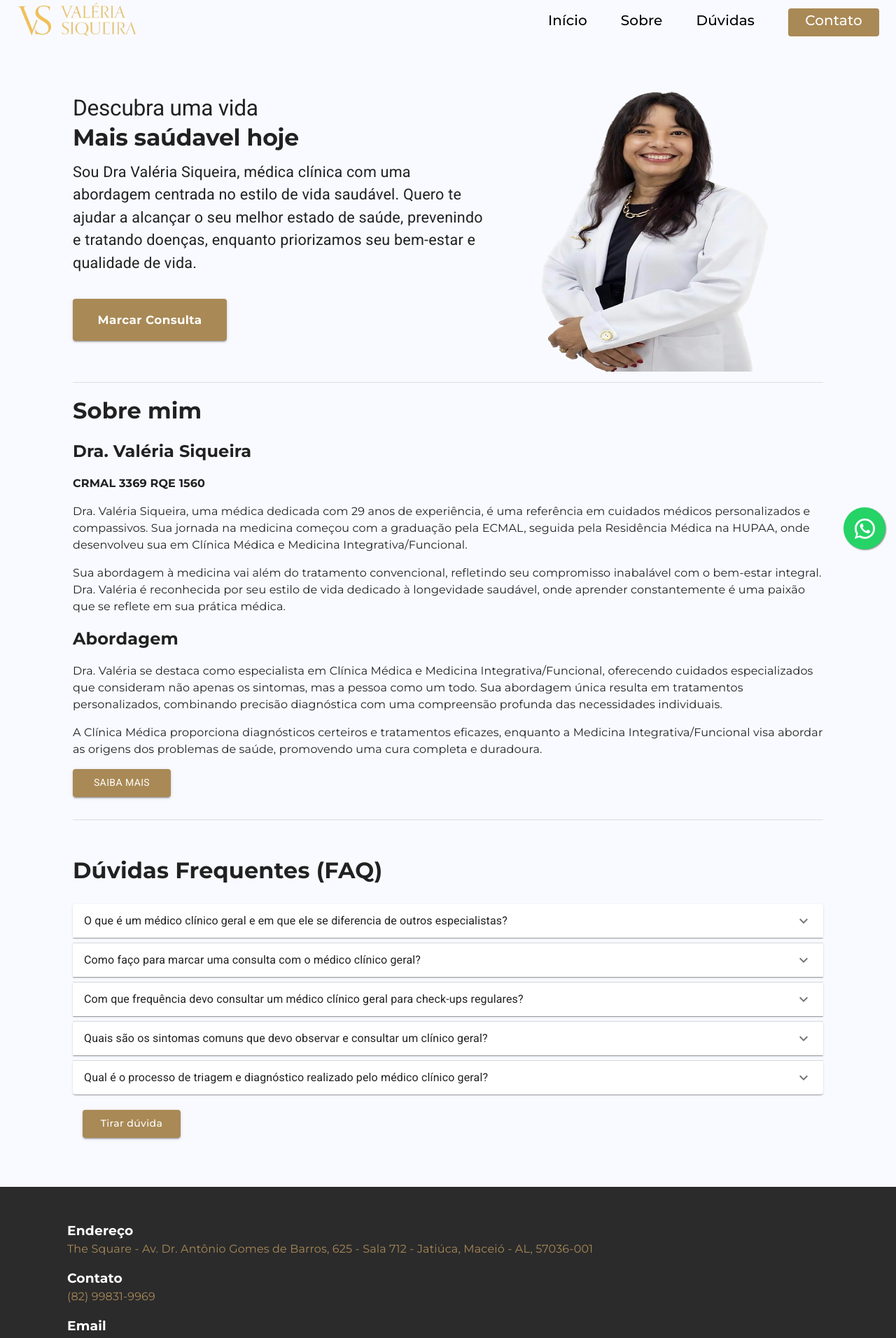
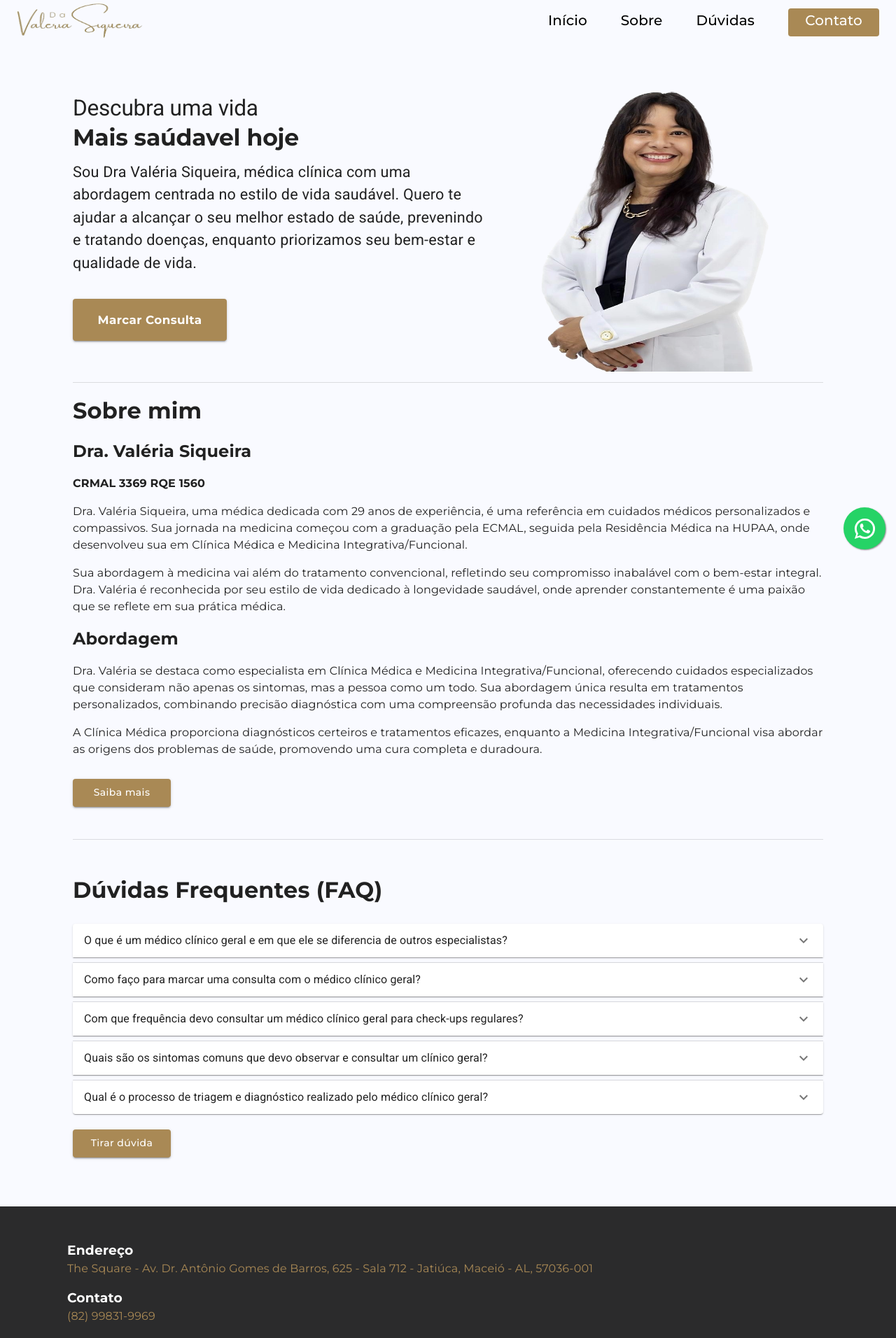
Before and after one commit to rpfitz/next-js-vercel, a Next.js app: page / in a window 1280 px wide. Shown: the top 1912 px of the page at 70% size. Built offline with nearby package versions, Linux system fonts and the light colour scheme; a web font is replaced by a local one.

Commit message:
Modifying colors pt20

```diff
--- a/src/app/components/Start/AppBarComponent/page.tsx
+++ b/src/app/components/Start/AppBarComponent/page.tsx
@@ -84,7 +84,7 @@
           <Link href="/" style={{ textDecoration: 'none', color: '#a98955' }}>
             <Image
               className={styles.TentandoOneLogo}
-              src={'/logovaleriasiqueira.png'}
+              src={'/novalogo.png'}
               alt={'Dra. Valéria Siqueira'}
               quality={100}
               width={1800} height={1000}
@@ -93,9 +93,9 @@
         </div>
         <div className={styles.menuItems}>
           <ul className={styles.menuListItems}>
-            <li><Typography variant="h6" gutterBottom><Link href="#home" style={{ textDecoration: 'none', color: 'black' }}>Início</Link></Typography></li>
-            <li><Typography variant="h6" gutterBottom><Link href="#about" style={{ textDecoration: 'none', color: 'black' }}>Sobre</Link></Typography></li>
-            <li><Typography variant="h6" gutterBottom><Link href="#faq" style={{ textDecoration: 'none', color: 'black' }}>Dúvidas</Link></Typography></li>
+            <li><Typography variant="h6" gutterBottom><Link href="#home" style={{ textDecoration: 'none', color: 'black', margin: 0, padding: 0, }}>Início</Link></Typography></li>
+            <li><Typography variant="h6" gutterBottom><Link href="#about" style={{ textDecoration: 'none', color: 'black', margin: 0, padding: 0, }}>Sobre</Link></Typography></li>
+            <li><Typography variant="h6" gutterBottom><Link href="#faq" style={{ textDecoration: 'none', color: 'black', margin: 0, padding: 0, }}>Dúvidas</Link></Typography></li>
             <li style={{
               backgroundColor: '#a98955',
               width: '130px',
--- a/src/app/components/Start/MainContentComponent/Pages/About/page.module.css
+++ b/src/app/components/Start/MainContentComponent/Pages/About/page.module.css
@@ -9,23 +9,26 @@
   gap: 1em;
 }
 
+/**/
 .aboutPageSessionOneComponent button {
+  background-color: #a98955;
+  margin: 1em 0;
   width: 140px;
   height: 40px;
-  /* background-color: rgb(163, 120, 42); */
-  background-color: #a98955;
-  border: none;
 }
 
 .aboutPageSessionOneComponent button:hover {
-  background-color: #a98955;
+  background-color: #e0bb7f;
 }
 
 .aboutPageSessionOneComponent button a {
-  color: #f9faff;
-  text-decoration: none;
-  font-weight: bold;
+  /* background-color: #e0bb7f; */
+
+  text-decoration: inherit;
+  color: white;
+  text-transform: none;
 }
+/**/
 
 #home,
 #about,
--- a/src/app/components/Start/MainContentComponent/Pages/About/page.tsx
+++ b/src/app/components/Start/MainContentComponent/Pages/About/page.tsx
@@ -21,7 +21,7 @@
         <h2>{about.header_about2}</h2>
         <p>{about.paragraph_about2}</p>
         <p>{about.paragraph2_about2}</p>
-        <Link href={`${whatsAppSendMessageLink}${iconWhatsAppMessage}`}><Button variant="contained" style={{backgroundColor: '#a98955', }}>{about.button_about2}</Button></Link>
+        <Button variant="contained"><Link href={`${whatsAppSendMessageLink}${iconWhatsAppMessage}`}>{about.button_about2}</Link></Button>
       </div>
     </div>
   )
--- a/src/app/components/Start/MainContentComponent/Pages/Faq/page.module.css
+++ b/src/app/components/Start/MainContentComponent/Pages/Faq/page.module.css
@@ -29,7 +29,7 @@
 
 .button_session1 button {
   background-color: #a98955;
-  margin: 1em;
+  margin: 1em 0;
   width: 140px;
   height: 40px;
 }
@@ -49,7 +49,7 @@
 
 @media screen and (max-width: 800px) {
   .faqPageSessionOneComponent {
-    align-items: center;
+    /* align-items: center; */
     justify-content: center;
   }
 }
--- a/src/app/components/Start/MainContentComponent/Pages/Faq/page.tsx
+++ b/src/app/components/Start/MainContentComponent/Pages/Faq/page.tsx
@@ -43,7 +43,6 @@
         <div className={styles.button_session1}>
           <Button variant="contained"><Link href={`${whatsAppSendMessageLink}${iconWhatsAppMessage}`}>{button_message}</Link></Button>
         </div>
-        {/* <Button variant="contained" style={{ backgroundColor: '#a98955', }}><Link href={`${whatsAppSendMessageLink}${iconWhatsAppMessage}`}>{button_message}</Link></Button> */}
       </div>
     </div>
   )
```
Also changed, not shown: public/novalogo.png.
